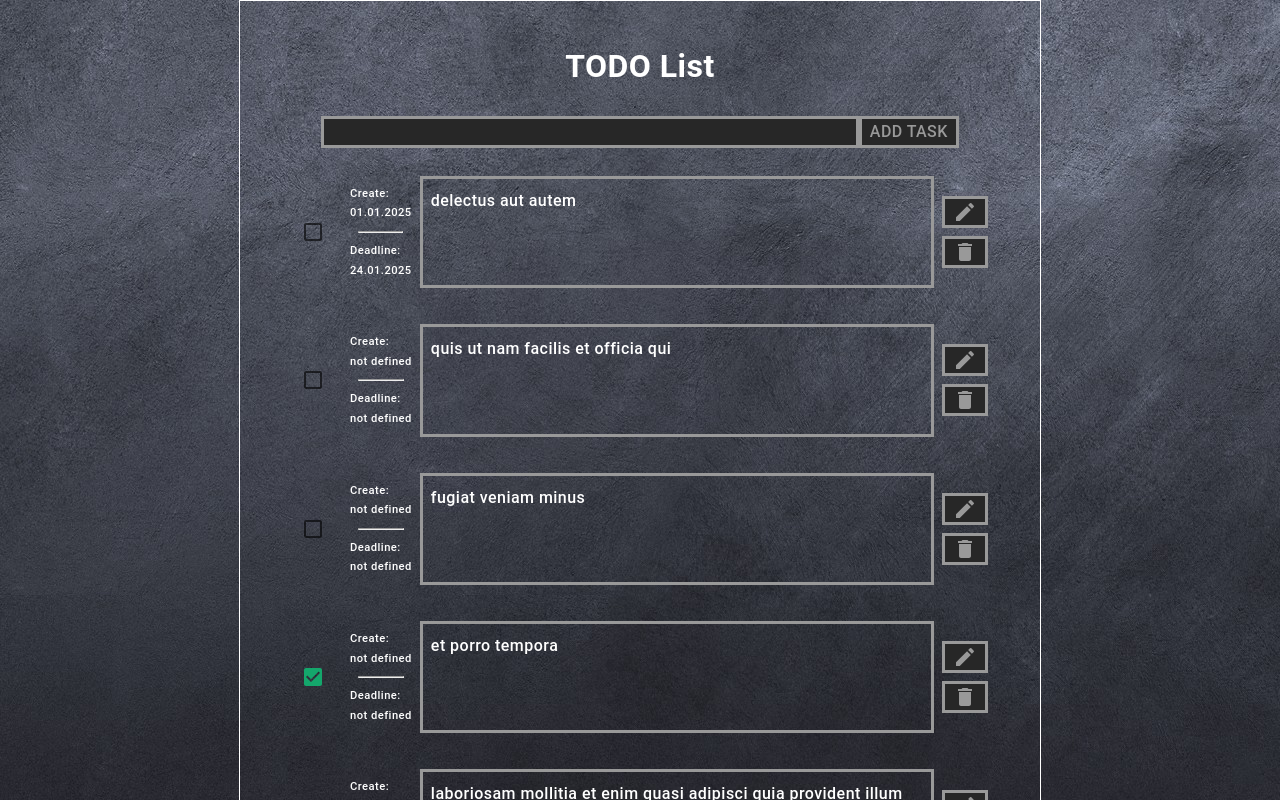
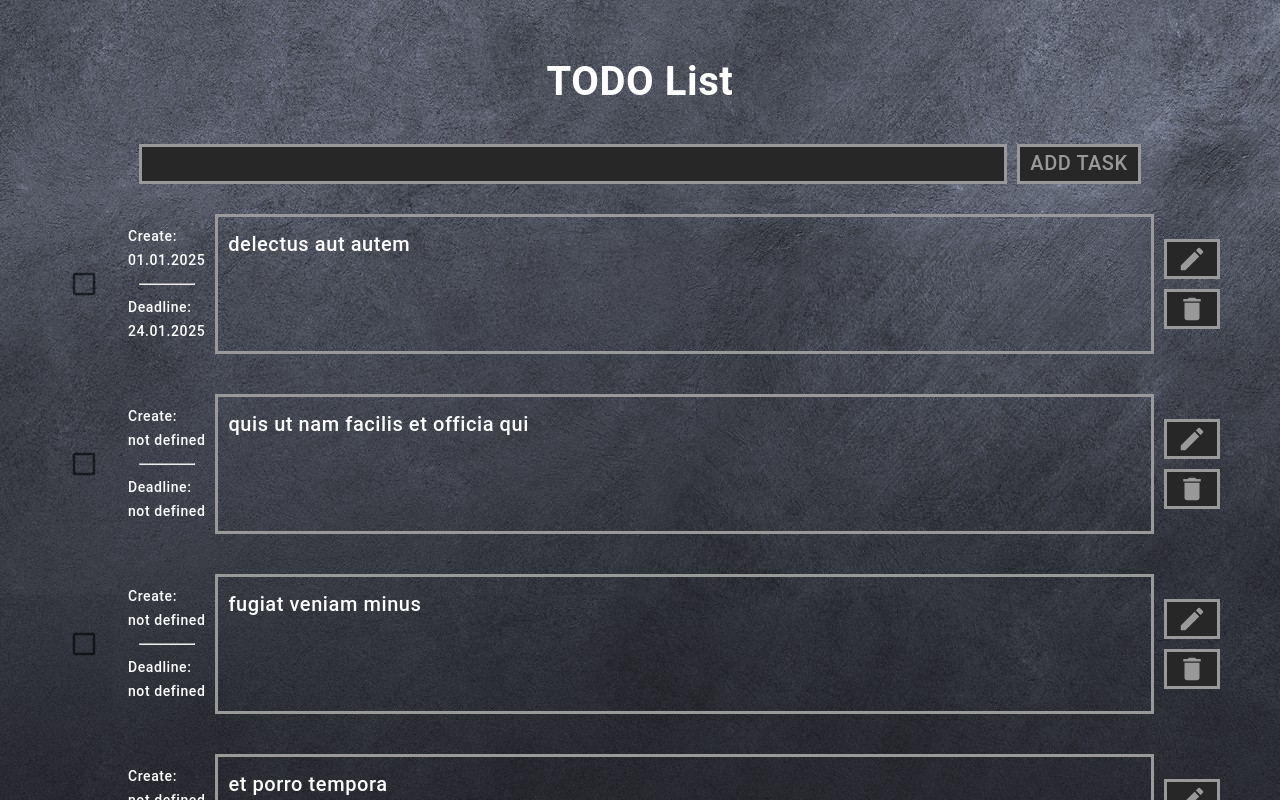
Before and after one commit to dechukor/TODO_List, a React (Vite) app: page / in a window 1280 px wide. Shown: the top 800 px of the page. Built offline with nearby package versions, Linux system fonts and the light colour scheme.

Commit message:
Работы по созданию файла данных и выводу данных в компоненты завершены

```diff
--- a/src/app/App.css
+++ b/src/app/App.css
@@ -1,7 +1,7 @@
 #root {
-  border: solid 1px;
+  /* border: solid 1px; */
   max-width: 1280px;
-  width: 60%;
+  width: 100%;
   margin: 0 auto;
   padding: 1rem;
   text-align: center;
--- a/src/app/index.ts
+++ b/src/app/index.ts
@@ -1 +1,2 @@
 export * from "./App";
+export * from "./theme";
--- a/src/components/Button/Button.tsx
+++ b/src/components/Button/Button.tsx
@@ -1,11 +1,12 @@
 import { Button as ButtonMUI } from "@mui/material";
 import { styled } from "@mui/material/styles";
+import { theme } from "../../app/theme";
 
 export const Button = styled(ButtonMUI)`
   font: inherit;
   white-space: nowrap;
   box-sizing: border-box;
-  border: solid #999999 3px;
+  border: solid ${theme.palette.primary.contrastText} 3px;
   border-radius: 0;
   height: 2rem;
   padding: 0.5rem 0.5rem;
--- a/src/index.css
+++ b/src/index.css
@@ -7,10 +7,9 @@
   font-weight: 500;
   line-height: 1.75;
   letter-spacing: 0.02857em;
-  font-size: 16px;
+  font-size: 20px;
   color: white;
 
-  background: url("./assets/bg.jpg");
   /* color-scheme: light dark;
   color: rgba(255, 255, 255, 0.87);
   background-color: #242424; */
@@ -28,6 +27,8 @@ body {
   min-width: 320px;
   /* height: 100vh; */
   min-height: 100vh;
+  background: url("./assets/bg.jpg");
+  background-attachment: fixed;
 }
 
 /* a {
--- a/src/views/AddTask/AddTask.tsx
+++ b/src/views/AddTask/AddTask.tsx
@@ -3,7 +3,7 @@ import { Button, Input } from "../../components";
 
 export const AddTask = () => {
   return (
-    <Box sx={{ display: "flex", justifyContent: "center" }}>
+    <Box sx={{ display: "flex", justifyContent: "center", gap: "0.5rem" }}>
       <Input />
       <Button>Add task</Button>
     </Box>
--- a/src/views/Task/Task.tsx
+++ b/src/views/Task/Task.tsx
@@ -30,7 +30,7 @@ const DateBox = styled(Box)`
   padding: 0.5rem;
 `;
 
-const DataText = styled(Box)`
+const DateText = styled(Box)`
   font-size: 0.7rem;
 `;
 
@@ -58,17 +58,17 @@ export const Task = ({ task }: TaskProps) => {
       </TaskBoxButton>
       <>
         <DateBox>
-          <DataText>
+          <DateText>
             Create:
             <br />
             {task.dateCreate ? task.dateCreate : "not defined"}
-          </DataText>
+          </DateText>
           <DateLineSeparator />
-          <DataText>
+          <DateText>
             Deadline:
             <br />
-            {task.dateDeadline ? " " + task.dateDeadline : "not defined"}
-          </DataText>
+            {task.dateDeadline ? task.dateDeadline : "not defined"}
+          </DateText>
         </DateBox>
         <TaskText>{task.title}</TaskText>
       </>
```
